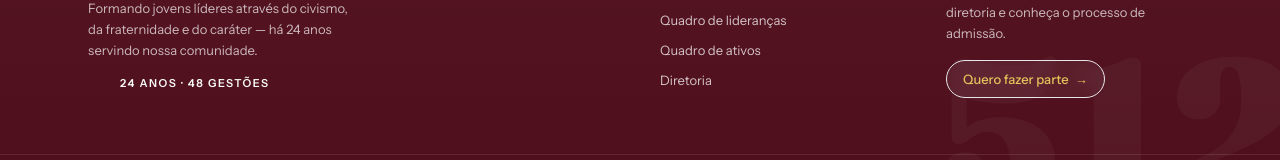
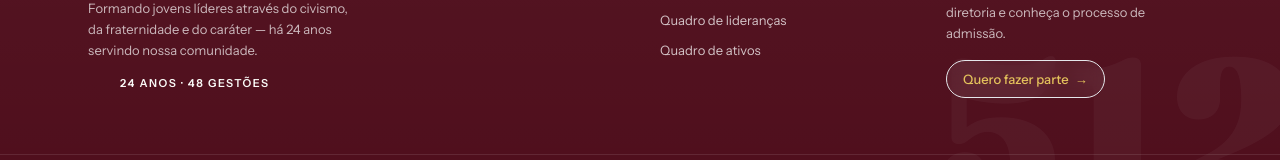
Before and after one commit to vitorcorreia20/site-jba, a Next.js app: page / in a window 1280 px wide. Shown: the part 6453-6613 px from the top of the page. Built offline with nearby package versions, Linux system fonts and the light colour scheme.

Commit message:
fix: remove line quadro diretoria in components/Footer.tsx

```diff
--- a/components/Footer.tsx
+++ b/components/Footer.tsx
@@ -63,11 +63,6 @@ export default function Footer() {
                 Quadro de ativos
               </Link>
             </li>
-            <li>
-              <Link href="/diretoria" className="transition-colors hover:text-[var(--gold-light)]">
-                Diretoria
-              </Link>
-            </li>
           </ul>
         </nav>
 
```
